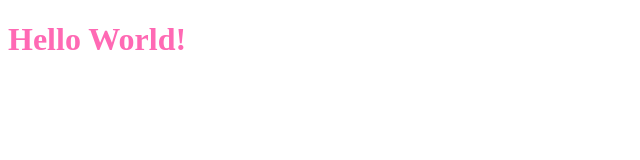
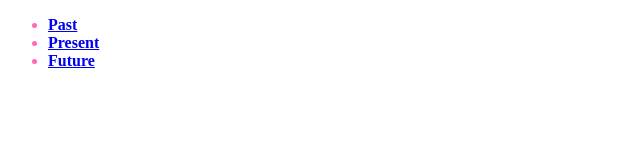
Before and after one commit to courtneyfay/cs-1080-project-1, a plain HTML site: page index.html in a window 1280 px wide. Shown: the whole page, without its empty margins (0-640 px from the left). Drawn offline with Linux system fonts and the light colour scheme.

Commit message:
adding nav bar

```diff
--- a/index.html
+++ b/index.html
@@ -6,7 +6,19 @@
     </head>
 
     <body>
-        <h1>Hello World!</h1>
+        <div>
+            <ul class="nav-bar">
+                <li class="nav-item">
+                    <a href="past.html">Past</a>
+                </li>
+                <li class="nav-item">
+                    <a href="present.html">Present</a>
+                </li>
+                <li class="nav-item">
+                    <a href="future.html">Future</a>
+                </li>
+            </ul>
+        </div>
     </body>
 
 </html>
```
Also changed, not shown: future.html (added, +15 -0 lines), past.html (added, +15 -0 lines), present.html (added, +15 -0 lines).
